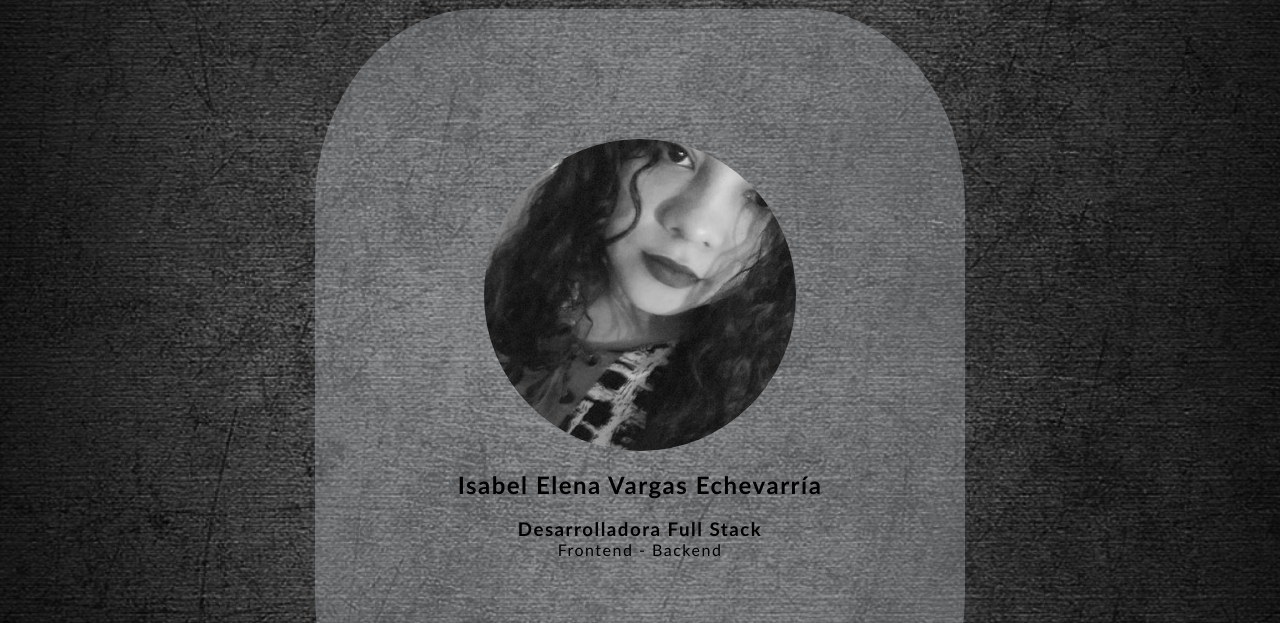
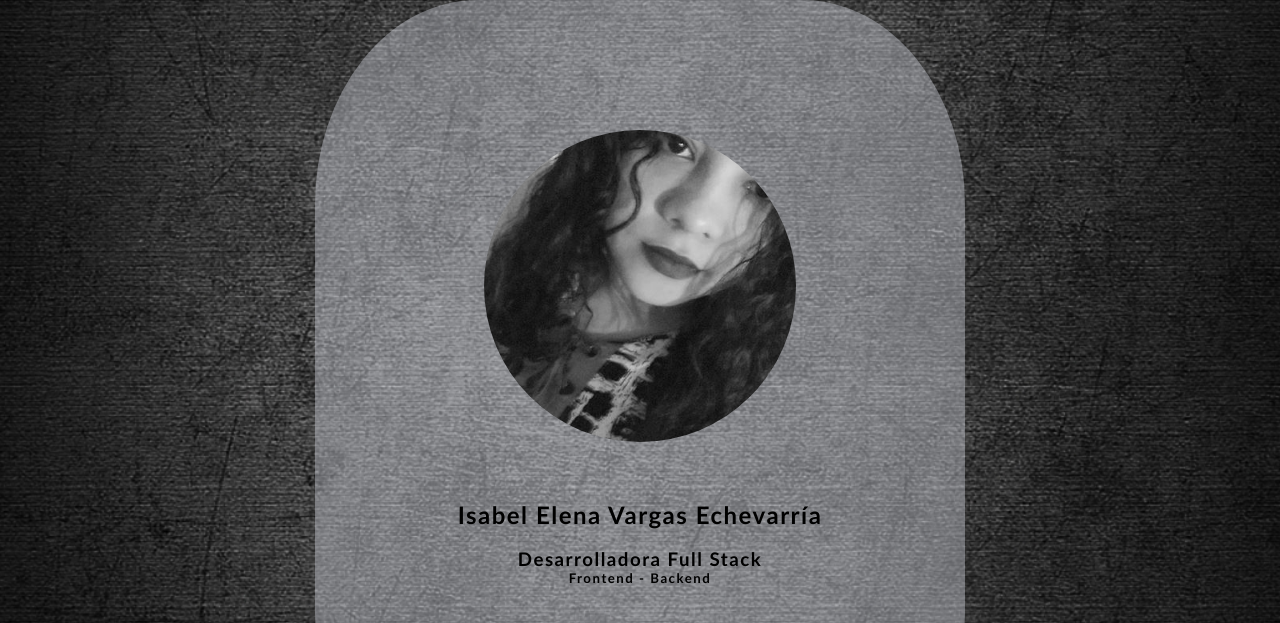
Before and after one commit to isavarch/Front-G18, a plain HTML site: page Practicas/paginapersonal.html in a window 1280 px wide. Shown: the top 623 px of the page. Drawn offline with Linux system fonts and the light colour scheme.

Commit message:
practicadia4

```diff
--- a/Practicas/paginapersonal.html
+++ b/Practicas/paginapersonal.html
@@ -17,7 +17,7 @@
         <article class="article">
             <h1>Isabel Elena Vargas Echevarría</h1><br>
             <h3>Desarrolladora Full Stack</h3>
-            <p>Frontend - Backend</p>
+            <h5>Frontend - Backend</h5>
         </article>
 
         <br><br>
--- a/Practicas/stilos2.css
+++ b/Practicas/stilos2.css
@@ -3,6 +3,9 @@
     padding: 0;
 }
 
+.header {
+    margin-bottom: 10%;
+}
 .body{
     display: flex;
     align-items: center;
@@ -16,7 +19,6 @@
     min-height: 100vh;
 }
 
-
 .mifoto{
     border-radius: 50%;
     width: 80%;
@@ -26,10 +28,7 @@
 .mifoto:hover{
     filter: grayscale(0%);
     transition: all 0.6s ease;
-
 }
-
-
 
 .article{
     letter-spacing: 1.5px;
@@ -37,7 +36,7 @@
 }
 
 .main{
-    background-color: hsla(225, 18%, 87%, 0.288);
+    background-color: hsla(225, 18%, 87%, 0.404);
     padding: 130px;
     border-radius: 25%;
     display: flex;
@@ -45,8 +44,6 @@
     gap: 1rem;
 
 }
-
-
 
 footer{
     display: flex;
```
